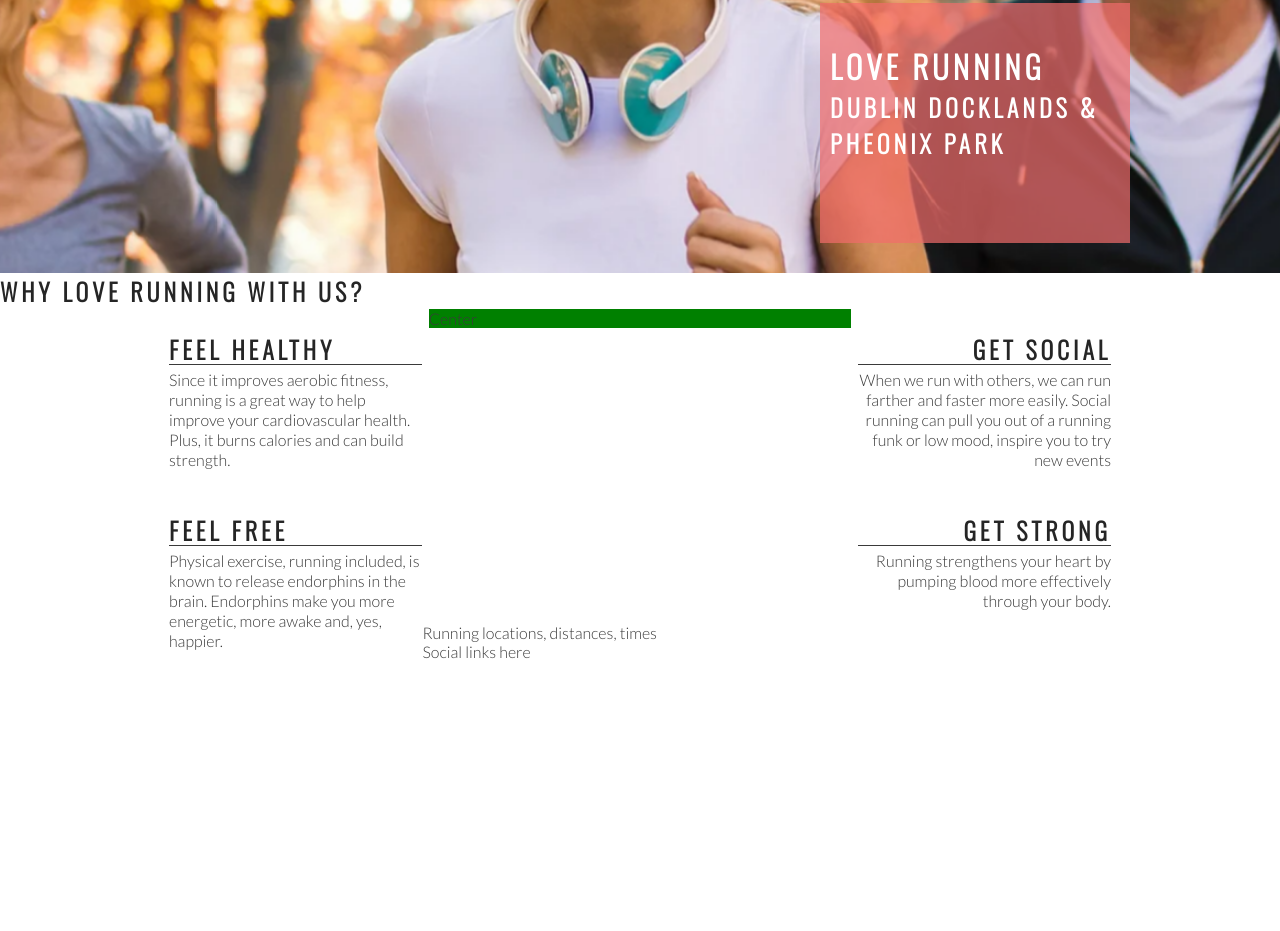
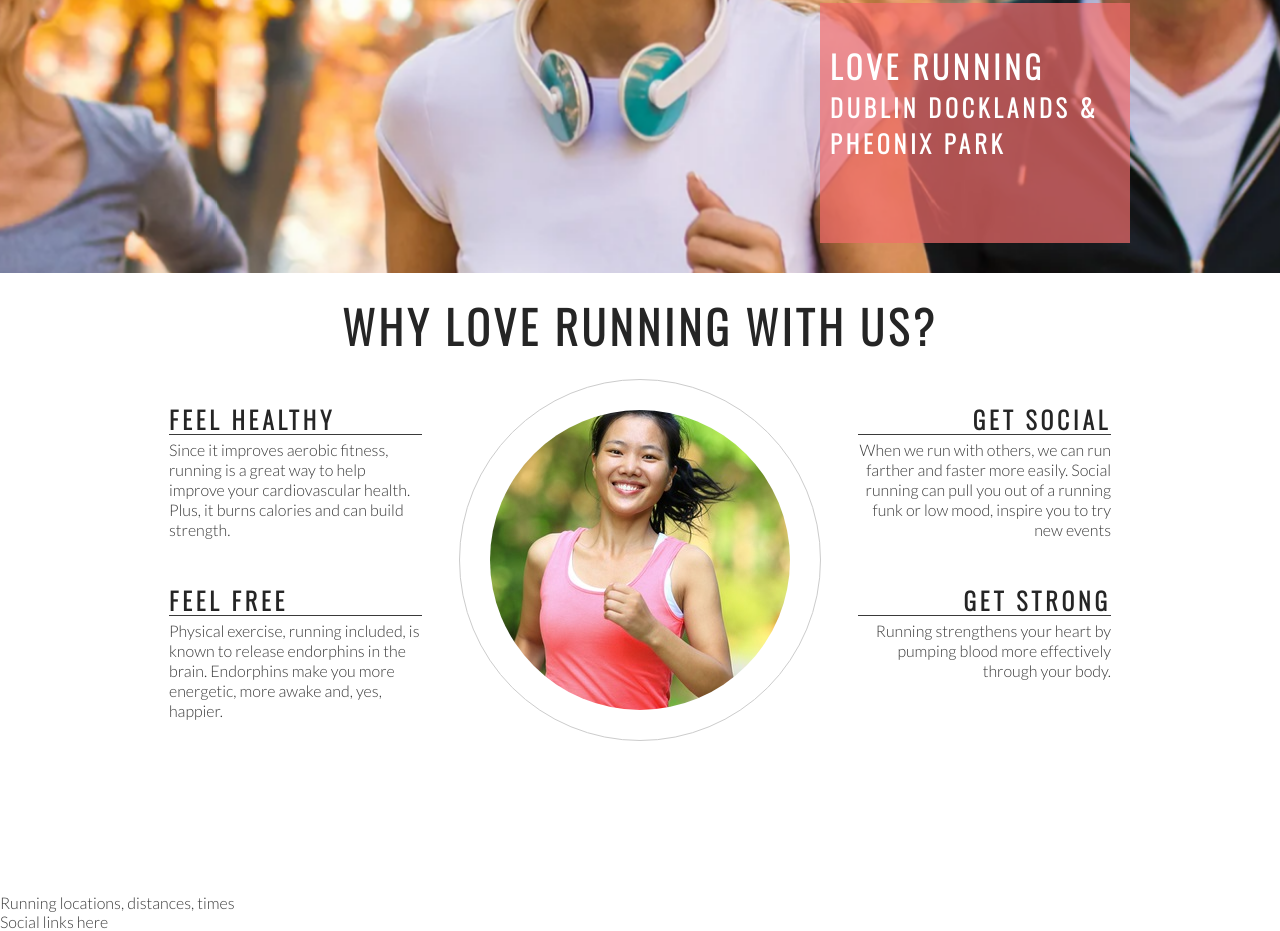
Before and after one commit to Aron-M/Looove-Running, a plain HTML site: page index.html in a window 1280 px wide. Shown: the part 402-1333 px from the top of the page. Before the commit the page ends 1103 px from the top, so only its background shows below. Drawn offline with nearby package versions, Linux system fonts and the light colour scheme.

Commit message:
Add club ethos center image into a circle

```diff
--- a/assets/css/style.css
+++ b/assets/css/style.css
@@ -114,7 +114,7 @@ h2 {
 }
 
 #club-ethos {
-    height: 350px;
+    height: 600px;
 }
 
 #left-about {
@@ -135,7 +135,7 @@ h2 {
 #center-about {
     width: 33%;
     margin: auto;
-    background-color: green
+
 }
 
 
@@ -168,3 +168,26 @@ hr {
 .right-about-heading p {
     text-align: right;
 }
+
+#welcome {
+    text-align: center;
+    margin: 20px 0;
+    font-size: 280%;
+}
+
+#circle-container {
+    width: 300px;
+    height: 300px;
+    padding: 30px;
+    border-style: solid;
+    border-color: #ccc;
+    border-width: 1px;
+    border-radius: 50%;
+    margin: 0 auto;
+}
+
+#circle-cover-bg {
+    background: url('../images/ethos-center-image.jpg') no-repeat center center;
+    height: 100%;
+    border-radius: 50%;
+}
--- a/index.html
+++ b/index.html
@@ -36,7 +36,7 @@
         </div>
     </section>
     <section id="club-ethos">
-        <h1>Why Love Running With Us?</h1>
+        <h2 id="welcome">Why Love Running With Us?</h2>
 
         <div id="left-about">
             <div class="left-about-heading">
@@ -78,7 +78,14 @@
             </div>
         </div>
 
-        <div id="center-about">Center</div>
+        <div id="center-about">
+            <div id="circle-container">
+                <div id="circle-cover-bg">
+
+                </div>
+            </div>
+
+        </div>
 
     </section>
     <section>
```
Also changed, not shown: assets/images/ethos-center-image.jpg (added).
